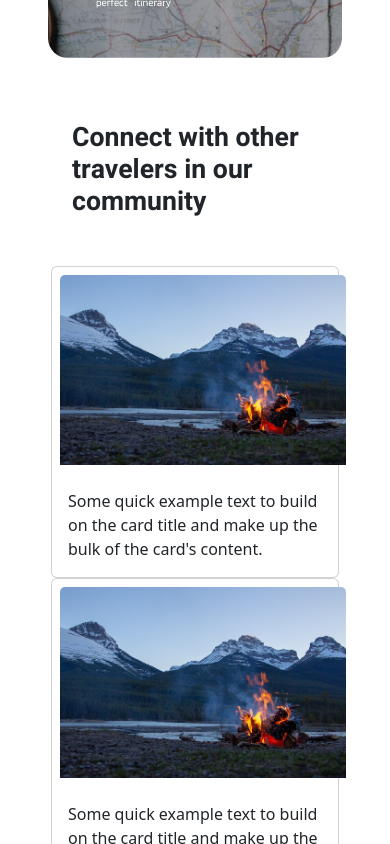
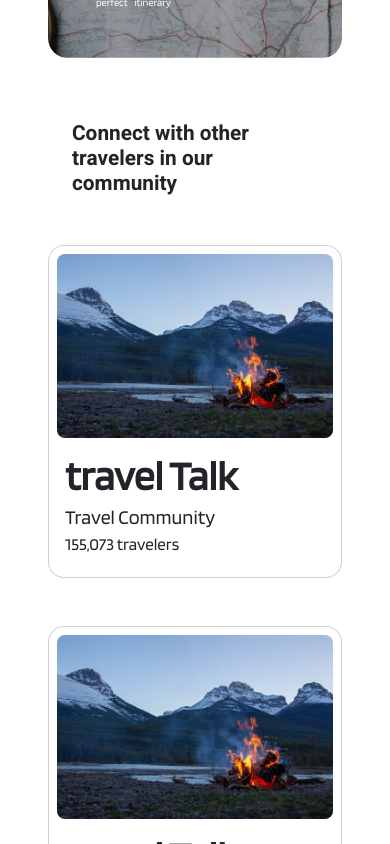
Before and after one commit to EricRamirezS/c18-32-ft-java-angular, an Angular app in the folder Front-end/: page / in a window 390 px wide. Shown: the part 4200-5044 px from the top of the page. Built offline with nearby package versions, Linux system fonts and the light colour scheme.

Commit message:
Desarrollo de Home Page

```diff
--- a/Front-end/src/app/components/home-page/home-page.component.css
+++ b/Front-end/src/app/components/home-page/home-page.component.css
@@ -72,6 +72,9 @@ span{
     .sections{
         font-size: calc(1.3rem + 1.5vw);
     }
+    .connect {
+        font-size: 1.3rem
+    }
     .bannertext1 {
         font-size: 1.5rem !important;
         padding-left: 0px !important;
--- a/Front-end/src/app/components/home-page/home-page.component.html
+++ b/Front-end/src/app/components/home-page/home-page.component.html
@@ -74,7 +74,7 @@
 <!------------------------------------------- Travelers in our community --------------------------------------->
 
 <div class="Heebo-Bold mx-4 mb-5 mt-3 pt-5">
-    <h1  class="sections">Connect with other travelers in our community</h1>
+    <h1  class="connect">Connect with other travelers in our community</h1>
 </div>
 <section class="row topVacations" >
     @for (item of items; track $index) {
--- a/Front-end/src/app/components/templates/travels-community/travels-community.component.css
+++ b/Front-end/src/app/components/templates/travels-community/travels-community.component.css
@@ -0,0 +1,20 @@
+
+
+@media (max-width: 600px) {
+    .card-text{
+        font-size: 38px !important;
+    }
+
+    .talk{
+        font-size: 41px !important;
+        margin-top: -11px;
+    }
+    .travel {
+        font-size: 20px !important;
+        margin-top: -6px !important;
+    }
+    .travelers {
+        font-size: 17px !important;
+        margin-top: 0px;
+    }
+}
--- a/Front-end/src/app/components/templates/travels-community/travels-community.component.html
+++ b/Front-end/src/app/components/templates/travels-community/travels-community.component.html
@@ -1,6 +1,8 @@
-<div class="card" style="width: 18rem;">
-    <img src="../../../../assets/img/community.jfif" class="card-img-top m-2" alt="...">
-    <div class="card-body">
-      <p class="card-text">Some quick example text to build on the card title and make up the bulk of the card's content.</p>
+<div class="card w-100 rounded-4 mb-5" >
+    <img src="../../../../assets/img/community.jfif" class="card-img-top p-2 rounded-4 w-100" alt="...">
+    <div class="card-body ">
+      <h5 class="card-text Blinker-Regular fs-2 talk fw-semibold">travel Talk</h5>
+      <p class="mb-0 Blinker-Regular fs-4 travel">Travel Community</p>
+      <p class="mb-1 Blinker-Regular fs-5 travelers">155,073 travelers</p>
     </div>
-  </div>
+</div>
```
